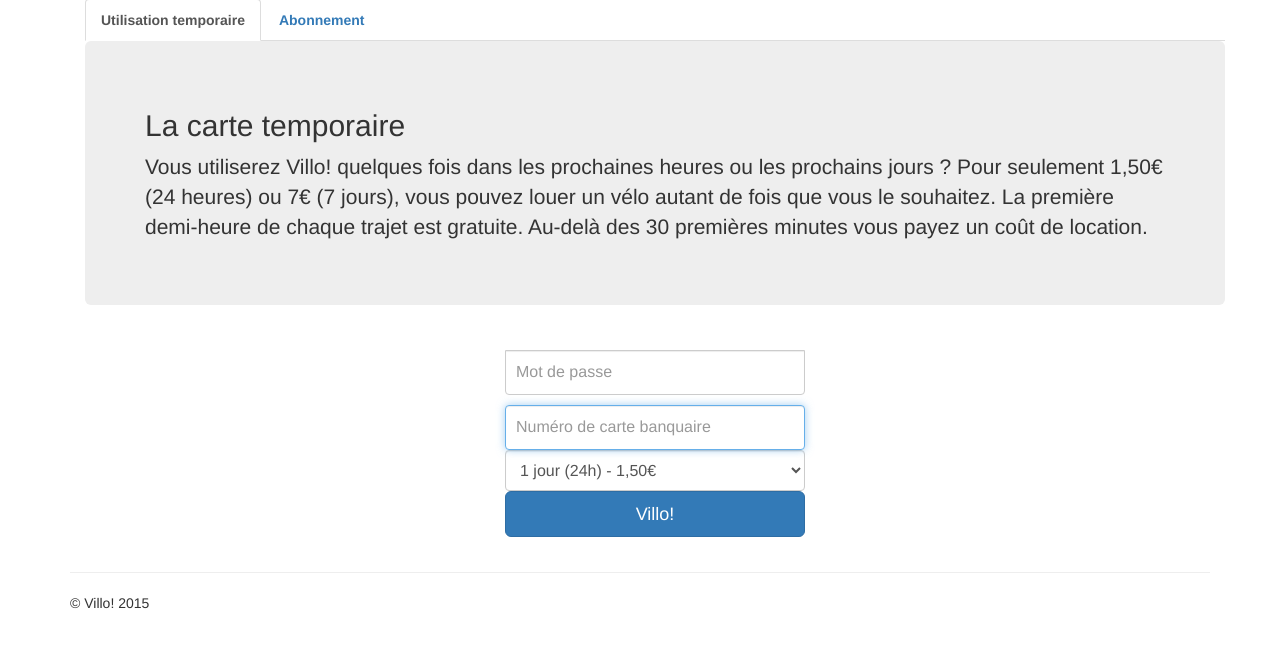
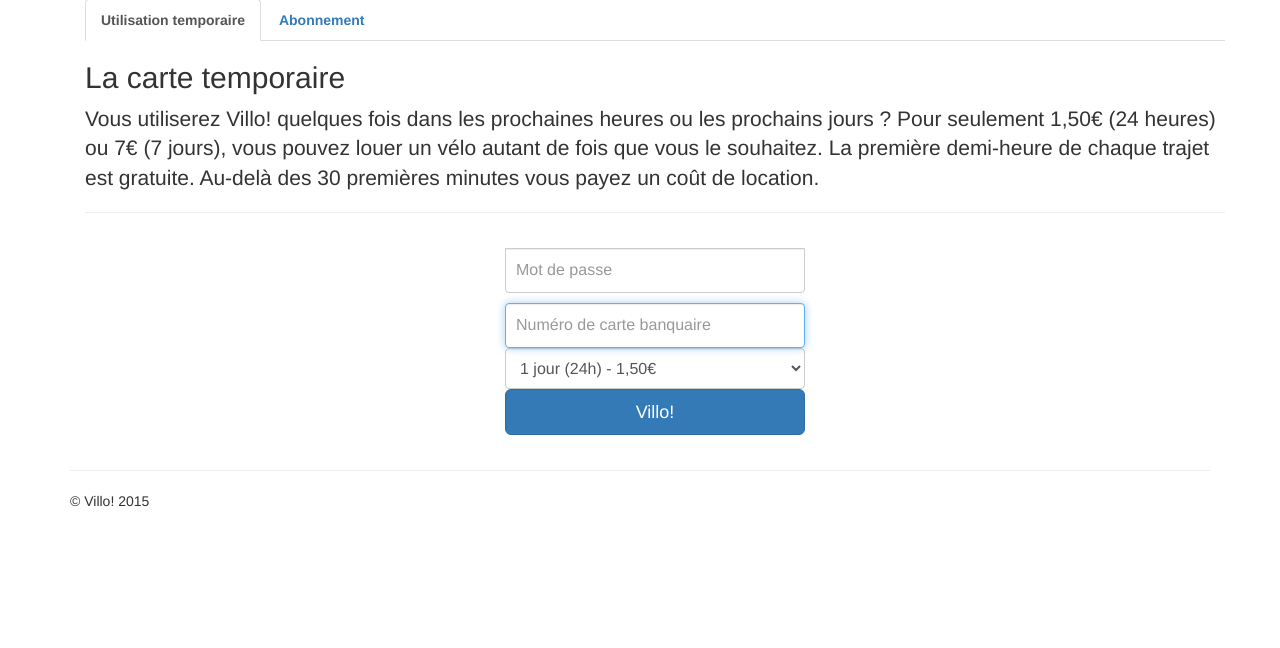
Before and after one commit to PierreGe/db-project, a Flask app: page /subscription in a window 1280 px wide. Shown: the part 51-699 px from the top of the page. Run offline with Flask 2, Linux system fonts and the light colour scheme; some libraries are stand-ins or nearby versions.

Commit message:
[enh] biggest design enchantement ever, wow

```diff
--- a/src/templates/subscription.html
+++ b/src/templates/subscription.html
@@ -31,7 +31,7 @@
 
     <div class="tab-content">
       <div role="tabpanel" class="tab-pane active" id="temp">
-        <div class="jumbotron">
+        <div class="lead">
           <h2>La carte temporaire</h2>
           <p>
             Vous utiliserez Villo! quelques fois dans les prochaines heures ou les prochains jours ?
@@ -39,6 +39,7 @@
             La première demi-heure de chaque trajet est gratuite. Au-delà des 30 premières minutes vous payez un coût de location.
           </p>
         </div>
+          <hr />
         <form class="form-signin" action="/subscription" method="POST">
           <input type="hidden" name="subscriber" value="false">
 
@@ -57,7 +58,7 @@
         </form>
       </div>
       <div role="tabpanel" class="tab-pane" id="abo">
-        <div class="jumbotron">
+        <div class="lead">
           <h2>La carte 1 an</h2>
           <p>
             Vous utiliserez Villo! régulièrement pour vous rendre sur votre lieu de travail ou pour faire une course ?
@@ -65,6 +66,7 @@
             La première demi-heure de chaque trajet est gratuite. Au-delà des 30 premières minutes vous payez un coût de location.
           </p>
         </div>
+          <hr />
         <form class="form-signin" action="/subscription" method="POST">
           <input type="hidden" name="subscriber" value="true">
 
```
